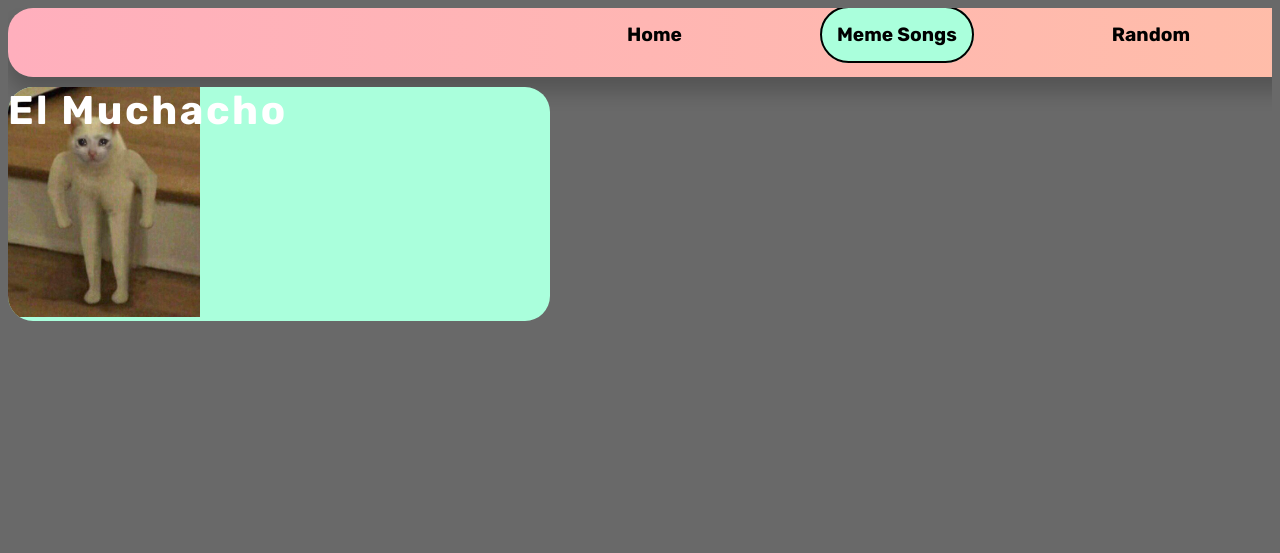
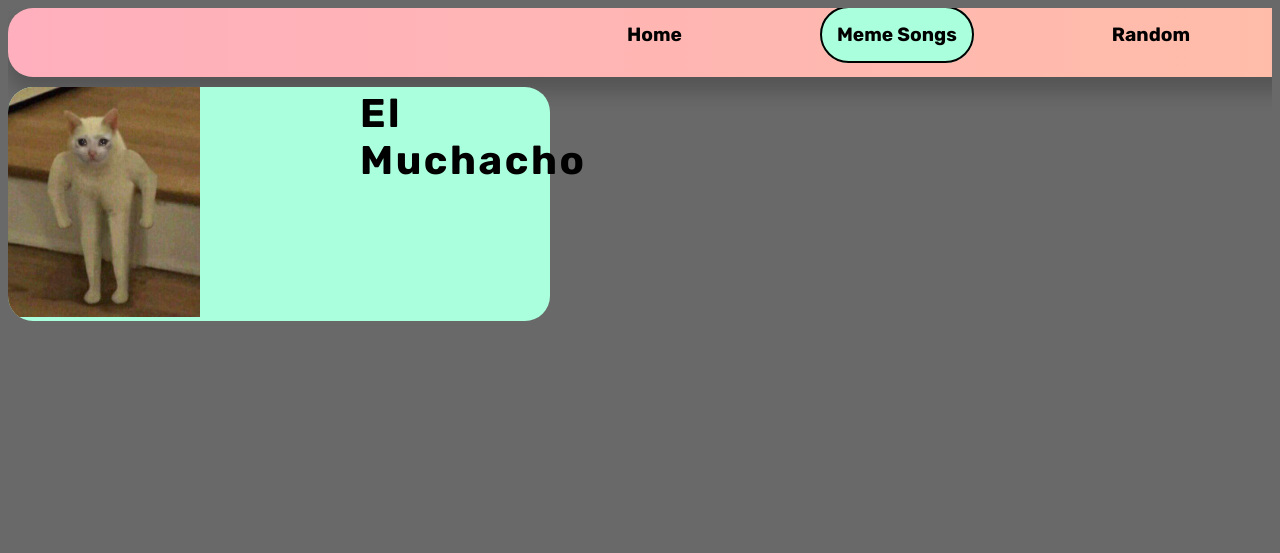
Before and after one commit to FireDrag00n/permsback, a plain HTML site: page memes.html in a window 1280 px wide. Drawn offline with Linux system fonts and the light colour scheme; a web font is replaced by a local one.

Commit message:
trr4wreyruyr

```diff
--- a/gomen.css
+++ b/gomen.css
@@ -191,8 +191,16 @@ body {
 	position: relative;
 }
 
-.sadcatetitle {
+.sadcattitle {
 	font-size: 40px;
-	margin-right: 700px;
+	margin-left: 360px;
+	margin-right: 2000px;
+	margin-top: 90px;
+	margin-bottom: 250px;
 	position: absolute;
+	bottom: 0;
+	right: 0;
+	left: 0;
+	top: 0;
+	color: black;
 }
--- a/memes.html
+++ b/memes.html
@@ -15,7 +15,7 @@
          </ul>
       </div>
             <a class='sadcat' href="sadcat.html"><img src="Images All\memes\sad cat.png" style="width: 15vw; height: 18vw;"></a>
-            <h1 class='sadcatetitle'>El Muchacho</h1>
+            <h1 class="sadcattitle">El Muchacho</h1>
 
 
 </body>
```
